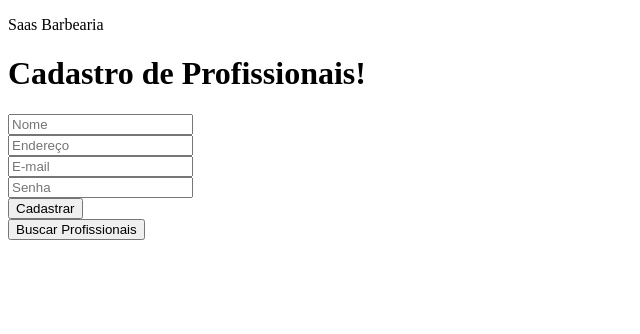
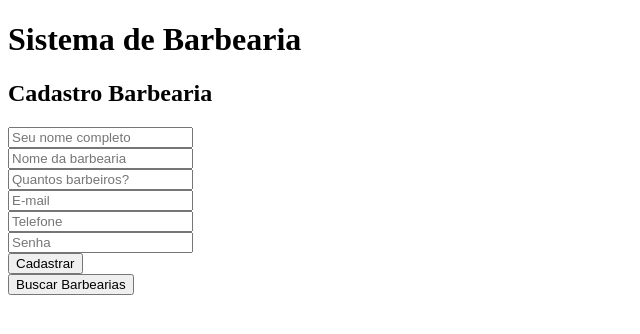
Before and after one commit to Marcao46/SaasBarber, a React (Vite) app: page / in a window 1280 px wide. Shown: the top 334 px of the page, without its empty margins (0-640 px from the left). Built offline with nearby package versions, Linux system fonts and the light colour scheme.

Commit message:
Atualizaçãoa

```diff
--- a/src/App.jsx
+++ b/src/App.jsx
@@ -6,7 +6,7 @@ import Cadastrar from './components/Cadastrar'
 function App() {
   return (
     <div className="App">
-      <p>Saas Barbearia</p>
+      <h1>Sistema de Barbearia</h1>
 
       <Cadastrar />
     </div>
--- a/src/components/Cadastrar.jsx
+++ b/src/components/Cadastrar.jsx
@@ -1,118 +1,157 @@
 import { useState } from "react"
-import { collection, addDoc, getDocs, doc, updateDoc, deleteDoc } from "firebase/firestore"
+import {collection, addDoc, getDocs, doc, updateDoc, deleteDoc
+} from "firebase/firestore"
+
 import { db } from "../fireBaseConfig"
 import "./Cadastrar.css"
+
 const Cadastrar = () => {
 
-    const [nome, setNome] = useState("")
-    const [endereco, setEndereco] = useState("")
+    const [nomeCompleto, setNomeCompleto] = useState("")
+    const [nomeBarbearia, setNomeBarbearia] = useState("")
+    const [quantidadeBarbeiros, setQuantidadeBarbeiros] = useState("")
     const [email, setEmail] = useState("")
+    const [telefone, setTelefone] = useState("")
     const [senha, setSenha] = useState("")
-    const [profissionais, setProfissionais] = useState([])
+
+    const [barbearias, setBarbearias] = useState([])
     const [idEditando, setIdEditando] = useState(null)
 
+    const handleSubmit = async (event) => {
+        event.preventDefault()
 
+        const barbearia = {
+            nomeCompleto,
+            nomeBarbearia,
+            quantidadeBarbeiros,
+            email,
+            telefone,
+            senha
+        }
 
-
-    const handleSubmit = async (event) => {
-        event.preventDefault();
-
-        const profissional = {
-            nome,
-            endereco,
-            email,
-
-        }
         if (idEditando) {
 
-            const profissionalRef = doc(
+            const barbeariaRef = doc(
                 db,
-                "profissionais",
+                "barbearias",
                 idEditando
             )
+
             await updateDoc(
-                profissionalRef,
-                profissional
+                barbeariaRef,
+                barbearia
             )
-            console.log("Profissional Edidato com Sucesso!")
+
+            console.log("Barbearia editada com sucesso!")
+
             setIdEditando(null)
 
         } else {
 
             await addDoc(
-                collection(db, "profissionais"),
-                profissional
+                collection(db, "barbearias"),
+                barbearia
             )
 
-
-            console.log("Profissional cadastrado com sucesso!")
+            console.log("Barbearia cadastrada com sucesso!")
         }
 
+        limparCampos()
+    }
 
-
-    };
-    const buscarProfissionais = async () => {
+    const buscarBarbearias = async () => {
 
         const resultado = await getDocs(
-            collection(db, "profissionais")
+            collection(db, "barbearias")
         )
 
-        const listaProfissionais = resultado.docs.map((documento) => ({
+        const listaBarbearias = resultado.docs.map((documento) => ({
             id: documento.id,
             ...documento.data()
         }))
 
-        setProfissionais(listaProfissionais)
+        setBarbearias(listaBarbearias)
 
-        console.log(listaProfissionais)
+        console.log(listaBarbearias)
     }
 
-    const editarProfissional = (profissional) => {
+    const editarBarbearia = (barbearia) => {
 
-        setNome(profissional.nome)
-        setEndereco(profissional.endereco)
-        setEmail(profissional.email)
+        setNomeCompleto(barbearia.nomeCompleto)
+        setNomeBarbearia(barbearia.nomeBarbearia)
+        setQuantidadeBarbeiros(barbearia.quantidadeBarbeiros)
+        setEmail(barbearia.email)
+        setTelefone(barbearia.telefone)
+        setSenha(barbearia.senha)
 
-        setIdEditando(profissional.id)
+        setIdEditando(barbearia.id)
     }
-    const excluirProfissional = async (id) => {
 
-        const profissionalRef = doc(
+    const excluirBarbearia = async (id) => {
+
+        const barbeariaRef = doc(
             db,
-            "profissionais",
+            "barbearias",
             id
         )
 
-        await deleteDoc(profissionalRef)
-           setProfissionais(
-        profissionais.filter((profissional) =>
-            profissional.id !== id
+        await deleteDoc(barbeariaRef)
+
+        setBarbearias(
+            barbearias.filter(
+                (barbearia) => barbearia.id !== id
+            )
         )
-    )
-        console.log("Profissional excluído com sucesso!")
+
+        console.log("Barbearia excluída com sucesso!")
+    }
+
+    const limparCampos = () => {
+        setNomeCompleto("")
+        setNomeBarbearia("")
+        setQuantidadeBarbeiros("")
+        setEmail("")
+        setTelefone("")
+        setSenha("")
     }
 
     return (
         <div className="container">
 
             <form onSubmit={handleSubmit}>
-                <h1>Cadastro de Profissionais!</h1>
+
+                <h2>Cadastro Barbearia</h2>
 
                 <div>
                     <input
                         type="text"
-                        placeholder="Nome"
-                        value={nome}
-                        onChange={(e) => setNome(e.target.value)}
+                        placeholder="Seu nome completo"
+                        value={nomeCompleto}
+                        onChange={(e) =>
+                            setNomeCompleto(e.target.value)
+                        }
                     />
                 </div>
 
                 <div>
                     <input
                         type="text"
-                        placeholder="Endereço"
-                        value={endereco}
-                        onChange={(e) => setEndereco(e.target.value)}
+                        placeholder="Nome da barbearia"
+                        value={nomeBarbearia}
+                        onChange={(e) =>
+                            setNomeBarbearia(e.target.value)
+                        }
+                    />
+                </div>
+
+                <div>
+                    <input
+                        type="number"
+                        placeholder="Quantos barbeiros?"
+                        value={quantidadeBarbeiros}
+                        onChange={(e) =>
+                            setQuantidadeBarbeiros(e.target.value)
+                        }
                     />
                 </div>
 
@@ -121,7 +160,20 @@ const Cadastrar = () => {
                         type="email"
                         placeholder="E-mail"
                         value={email}
-                        onChange={(e) => setEmail(e.target.value)}
+                        onChange={(e) =>
+                            setEmail(e.target.value)
+                        }
+                    />
+                </div>
+
+                <div>
+                    <input
+                        type="tel"
+                        placeholder="Telefone"
+                        value={telefone}
+                        onChange={(e) =>
+                            setTelefone(e.target.value)
+                        }
                     />
                 </div>
 
@@ -130,33 +182,67 @@ const Cadastrar = () => {
                         type="password"
                         placeholder="Senha"
                         value={senha}
-                        onChange={(e) => setSenha(e.target.value)}
+                        onChange={(e) =>
+                            setSenha(e.target.value)
+                        }
                     />
                 </div>
 
                 <button type="submit">
-                    Cadastrar
+                    {idEditando ? "Salvar Alterações" : "Cadastrar"}
                 </button>
 
             </form>
-            <button onClick={buscarProfissionais}>
-                Buscar Profissionais
+
+            <button onClick={buscarBarbearias}>
+                Buscar Barbearias
             </button>
 
-            {profissionais.map((profissional) => (
-                <div key={profissional.id}>
-                    <p>Nome: {profissional.nome}</p>
-                    <p>Endereço: {profissional.endereco}</p>
-                    <p>E-mail: {profissional.email}</p>
+            {barbearias.map((barbearia) => (
 
-                    <button onClick={() => editarProfissional(profissional)}>
+                <div key={barbearia.id}>
+
+                    <p>
+                        Nome completo: {barbearia.nomeCompleto}
+                    </p>
+
+                    <p>
+                        Barbearia: {barbearia.nomeBarbearia}
+                    </p>
+
+                    <p>
+                        Quantidade de barbeiros:{" "}
+                        {barbearia.quantidadeBarbeiros}
+                    </p>
+
+                    <p>
+                        E-mail: {barbearia.email}
+                    </p>
+
+                    <p>
+                        Telefone: {barbearia.telefone}
+                    </p>
+
+                    <button
+                        onClick={() =>
+                            editarBarbearia(barbearia)
+                        }
+                    >
                         Editar
                     </button>
-                    <button onClick={() => excluirProfissional(profissional.id)}>
+
+                    <button
+                        onClick={() =>
+                            excluirBarbearia(barbearia.id)
+                        }
+                    >
                         Excluir
                     </button>
+
                     <hr />
+
                 </div>
+
             ))}
 
         </div>
```
